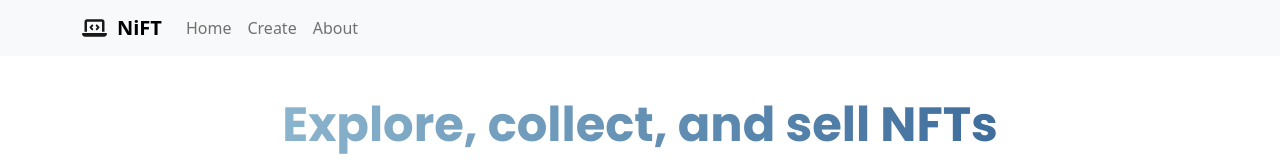
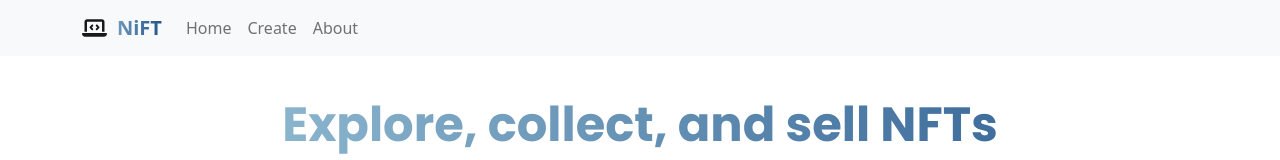
Before and after one commit to davidhlee94/project3-frontend, a React (Create React App) app: page / in a window 1280 px wide. Shown: the top 160 px of the page. Built offline with nearby package versions, Linux system fonts and the light colour scheme; no server answers.

Commit message:
Updating Nav and Carousel Styles

```diff
--- a/src/Pages/Home.css
+++ b/src/Pages/Home.css
@@ -24,6 +24,14 @@
     -webkit-text-fill-color: transparent;
 }
 
+.navbar-brand {
+    background: #A7CFDF;
+    background: -webkit-linear-gradient(to right, #A7CFDF 0%, #23538A 100%);
+    background: -moz-linear-gradient(to right, #A7CFDF 0%, #23538A 100%);
+    background: linear-gradient(to right, #A7CFDF 0%, #23538A 100%);
+    background-clip: text;
+    -webkit-text-fill-color: transparent;
+}
 /* TOP BACK GRAD */
 /* .top-heading {
     background: rgb(237,253,252);
@@ -34,6 +42,11 @@ background: linear-gradient(305deg, rgba(237,253,252,1) 6%, rgba(241,231,254,1)
 .carousel-container{
   padding: 30px 30px 40px 30px;
 }
+
+.carousel-card-link {
+    text-decoration: none;
+}
+
 .carousel-card {
     height: 22rem;
     width: 22rem;
@@ -41,14 +54,20 @@ background: linear-gradient(305deg, rgba(237,253,252,1) 6%, rgba(241,231,254,1)
     background-position: center;
     background-size: cover;
     object-fit: cover;
-    transition: all 0.5s;
     overflow: hidden;
     margin-right: 15px;
+    transition: all ease-in 10s;
 }
 
 .carousel-card:hover {
-   background-size: contain;
-   transform: scale(1.08);
+    height: 22rem;
+    width: 22rem;
+    overflow: hidden;
+    background-position: center;
+    background-size: cover;
+    object-fit: cover;
+    background-size: 108% 108%;
+    transform: scale(1.05);
 }
 
 .carousel-card-text {
--- a/src/components/Carousel.js
+++ b/src/components/Carousel.js
@@ -1,5 +1,6 @@
 import "react-multi-carousel/lib/styles.css";
 import Carousel from "react-multi-carousel";
+import { Link } from "react-router-dom";
 
 const HomeCarousel = ({ carouselData }) => {
   const responsive = {
@@ -49,11 +50,12 @@ const HomeCarousel = ({ carouselData }) => {
       infinite={true}
       containerClass="carousel-container"
       removeArrowOnDeviceType={["tablet", "mobile"]}
-      // itemClass="carousel-item-padding-40-px"
+      itemClass="carousel-item-padding-40-px"
     >
       {carouselData !== [] ? (
         carouselData.map((item, idx) => {
           return (
+            <Link to={`/nft/${item._id}`} className="carousel-card-link">
               <div
                 className="carousel-card"
                 key={idx}
@@ -66,6 +68,7 @@ const HomeCarousel = ({ carouselData }) => {
                   <p>Floor: {item.price} USD</p>
                 </div>
               </div>
+            </Link>
           );
         })
       ) : (
```
Lines whose indentation alone changed are shown as unchanged.
